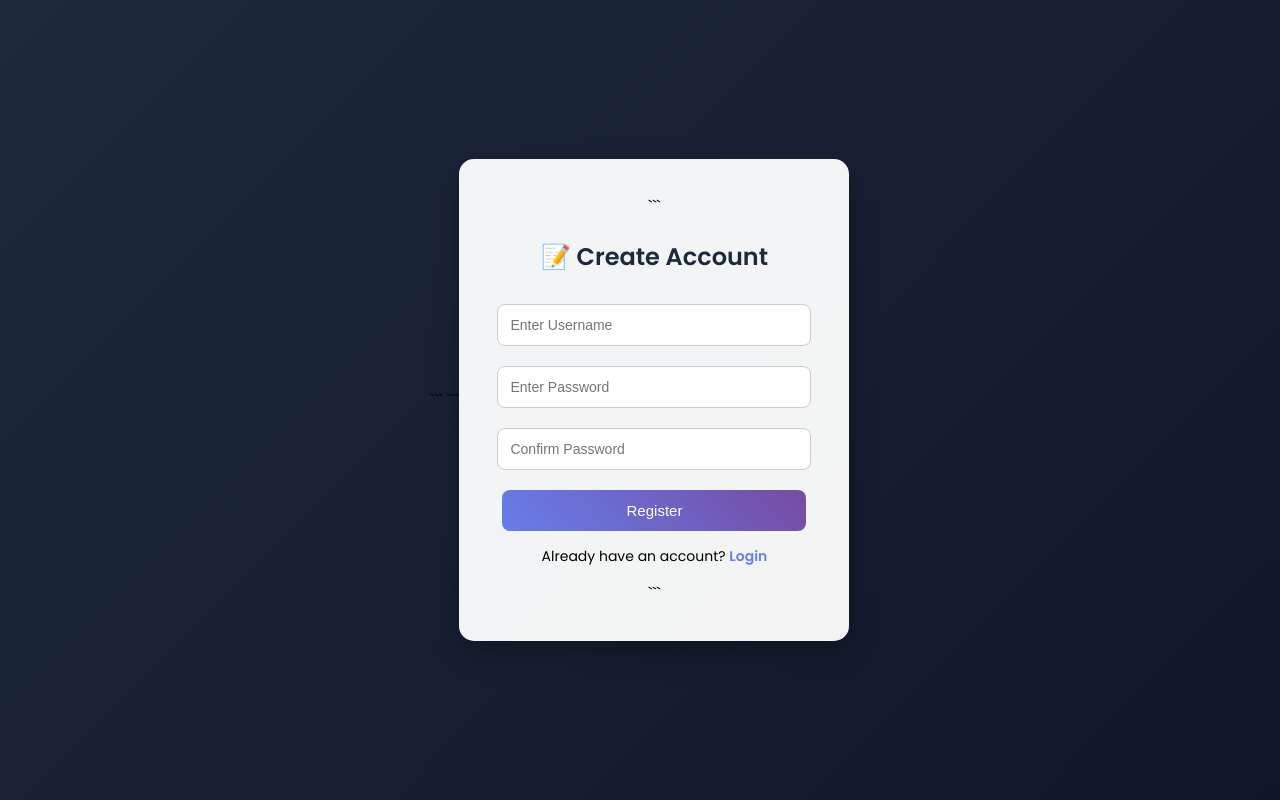
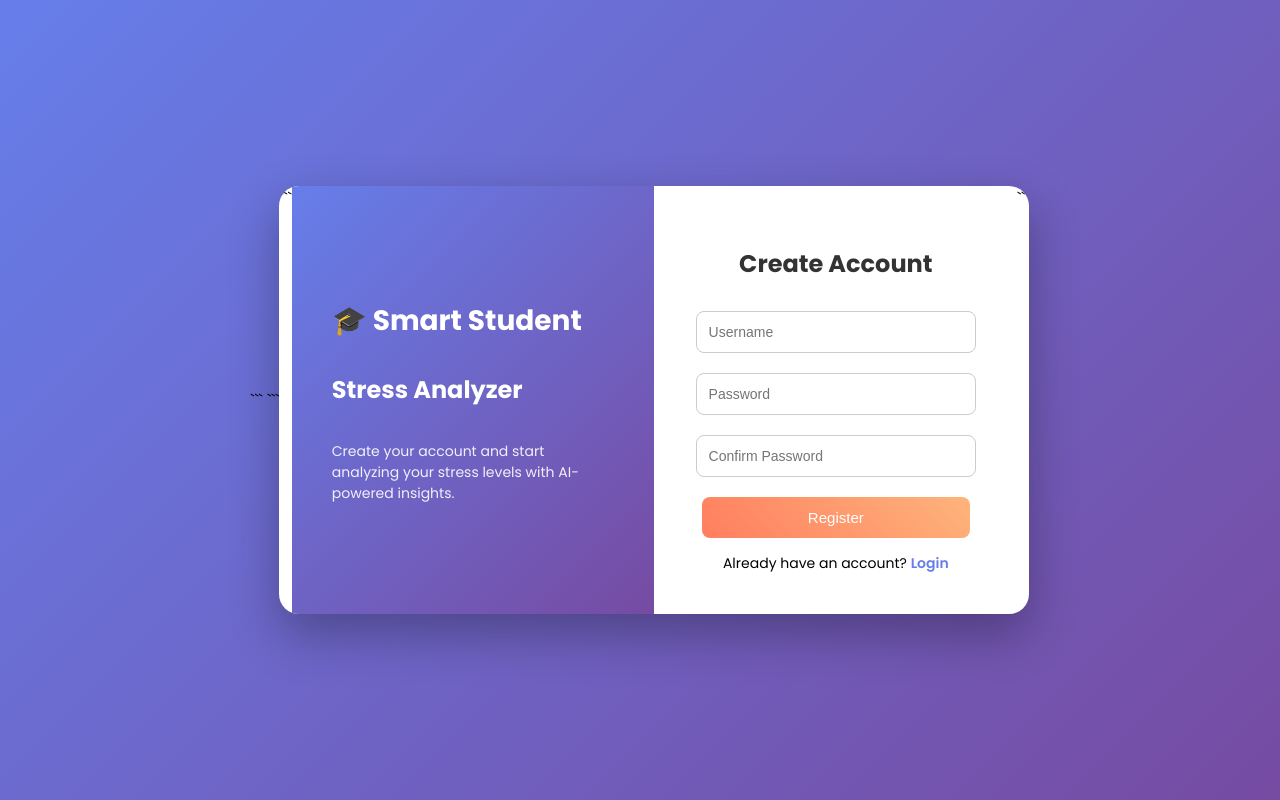
Before and after one commit to CharmilaSambana/student-stress-analyzer, a Flask app: page /register in a window 1280 px wide. Run offline with Flask 3, Linux system fonts and the light colour scheme.

Commit message:
Update register.html

````diff
--- a/templates/register.html
+++ b/templates/register.html
@@ -2,38 +2,67 @@
 
 <html>
 <head>
-    <title>Register</title>
+    <title>Create Account</title>
 
 ```
-<link href="https://fonts.googleapis.com/css2?family=Poppins:wght@400;600&display=swap" rel="stylesheet">
+<link href="https://fonts.googleapis.com/css2?family=Poppins:wght@400;600;700&display=swap" rel="stylesheet">
 
 <style>
     body {
+        margin: 0;
         font-family: 'Poppins', sans-serif;
-        margin: 0;
         height: 100vh;
 
-        /* 🔥 NEW DARK GRADIENT (TEXT VISIBLE) */
-        background: linear-gradient(135deg, #1e293b, #0f172a);
+        /* 🔥 PREMIUM GRADIENT */
+        background: linear-gradient(135deg, #667eea, #764ba2);
 
         display: flex;
         justify-content: center;
         align-items: center;
     }
 
-    .box {
-        background: rgba(255, 255, 255, 0.95);
-        padding: 35px;
-        border-radius: 15px;
-        width: 320px;
-        text-align: center;
-
-        box-shadow: 0 10px 30px rgba(0,0,0,0.3);
+    /* CARD */
+    .card {
+        display: flex;
+        width: 750px;
+        border-radius: 20px;
+        overflow: hidden;
+        background: white;
+        box-shadow: 0 20px 50px rgba(0,0,0,0.3);
     }
 
-    h2 {
+    /* LEFT SIDE */
+    .left {
+        flex: 1;
+        background: linear-gradient(135deg, #667eea, #764ba2);
+        color: white;
+        padding: 40px;
+
+        display: flex;
+        flex-direction: column;
+        justify-content: center;
+    }
+
+    .left h1 {
+        font-size: 28px;
+        margin-bottom: 10px;
+    }
+
+    .left p {
+        font-size: 14px;
+        opacity: 0.9;
+    }
+
+    /* RIGHT SIDE */
+    .right {
+        flex: 1;
+        padding: 40px;
+        text-align: center;
+    }
+
+    .right h2 {
         margin-bottom: 20px;
-        color: #1e293b;
+        color: #333;
     }
 
     input {
@@ -43,14 +72,13 @@
 
         border-radius: 8px;
         border: 1px solid #ccc;
-
         font-size: 14px;
     }
 
     input:focus {
         outline: none;
         border: 1px solid #667eea;
-        box-shadow: 0 0 5px rgba(102,126,234,0.5);
+        box-shadow: 0 0 6px rgba(102,126,234,0.5);
     }
 
     button {
@@ -61,7 +89,7 @@
         border: none;
         border-radius: 8px;
 
-        background: linear-gradient(45deg, #667eea, #764ba2);
+        background: linear-gradient(45deg, #ff7e5f, #feb47b);
         color: white;
 
         font-size: 15px;
@@ -73,19 +101,31 @@
         transform: scale(1.05);
     }
 
-    p {
+    .login-link {
         margin-top: 15px;
         font-size: 14px;
     }
 
-    a {
+    .login-link a {
         color: #667eea;
+        text-decoration: none;
         font-weight: 600;
-        text-decoration: none;
     }
 
-    a:hover {
+    .login-link a:hover {
         text-decoration: underline;
+    }
+
+    /* MOBILE */
+    @media (max-width: 768px) {
+        .card {
+            flex-direction: column;
+            width: 90%;
+        }
+
+        .left {
+            text-align: center;
+        }
     }
 
 </style>
@@ -95,20 +135,37 @@
 
 <body>
 
-<div class="box">
+<div class="card">
 
 ```
-<h2>📝 Create Account</h2>
+<!-- LEFT SIDE -->
+<div class="left">
+    <h1>🎓 Smart Student</h1>
+    <h2>Stress Analyzer</h2>
 
-<form method="POST">
-    <input type="text" name="username" placeholder="Enter Username" required>
-    <input type="password" name="password" placeholder="Enter Password" required>
-    <input type="password" name="confirm" placeholder="Confirm Password" required>
+    <p>
+        Create your account and start analyzing your stress levels with AI-powered insights.
+    </p>
+</div>
 
-    <button type="submit">Register</button>
-</form>
+<!-- RIGHT SIDE -->
+<div class="right">
 
-<p>Already have an account? <a href="/login">Login</a></p>
+    <h2>Create Account</h2>
+
+    <form method="POST">
+        <input type="text" name="username" placeholder="Username" required>
+        <input type="password" name="password" placeholder="Password" required>
+        <input type="password" name="confirm" placeholder="Confirm Password" required>
+
+        <button type="submit">Register</button>
+    </form>
+
+    <div class="login-link">
+        Already have an account? <a href="/login">Login</a>
+    </div>
+
+</div>
 ```
 
 </div>
````
